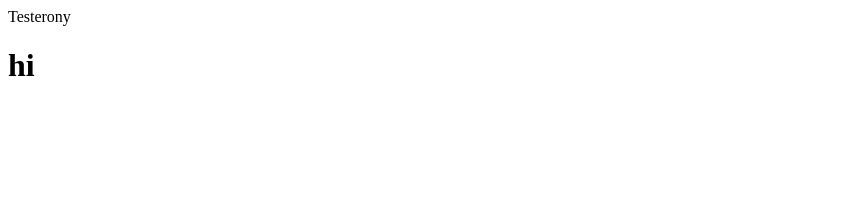
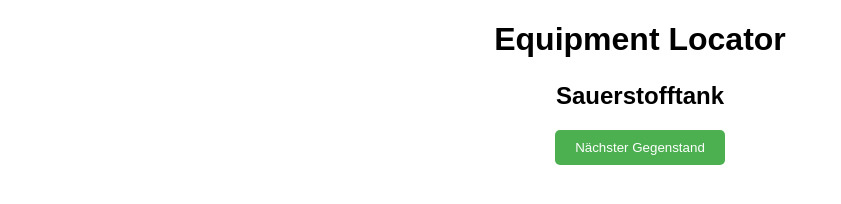
Before and after one commit to Daidalos20/Daidalos20.github.io, a plain HTML site: page index.html in a window 1280 px wide. Shown: the whole page, without its empty margins (0-841 px from the left). Drawn offline with Linux system fonts and the light colour scheme.

Commit message:
Update index.html

```diff
--- a/index.html
+++ b/index.html
@@ -1 +1,62 @@
-Testerony <h1> hi </h1>
+<!DOCTYPE html>
+<html lang="de">
+<head>
+    <meta charset="UTF-8">
+    <meta name="viewport" content="width=device-width, initial-scale=1.0">
+    <title>Equipment Locator</title>
+    <style>
+        /* Add some basic styling to make it look decent */
+        body {
+            font-family: Arial, sans-serif;
+            text-align: center;
+        }
+        .equipment {
+            font-size: 24px;
+            font-weight: bold;
+            margin-bottom: 20px;
+        }
+        .button {
+            background-color: #4CAF50;
+            color: #fff;
+            padding: 10px 20px;
+            border: none;
+            border-radius: 5px;
+            cursor: pointer;
+        }
+        .button:hover {
+            background-color: #3e8e41;
+        }
+    </style>
+</head>
+<body>
+    <h1>Equipment Locator</h1>
+    <p class="equipment" id="equipment"></p>
+    <button class="button" id="next-equipment">Nächster Gegenstand</button>
+
+    <script>
+        // Array of equipment items
+        const equipmentList = [
+            "Defibrillator",
+            "Sauerstofftank",
+            "Erste-Hilfe-Kit",
+            "Rettungsschere",
+            "Beatmungsbeutel",
+            // Add more equipment items here
+        ];
+
+        // Function to generate a random equipment item
+        function getRandomEquipment() {
+            const randomIndex = Math.floor(Math.random() * equipmentList.length);
+            return equipmentList[randomIndex];
+        }
+
+        // Display the random equipment item
+        document.getElementById("equipment").innerHTML = getRandomEquipment();
+
+        // Add event listener to the button
+        document.getElementById("next-equipment").addEventListener("click", function() {
+            document.getElementById("equipment").innerHTML = getRandomEquipment();
+        });
+    </script>
+</body>
+</html>
```
